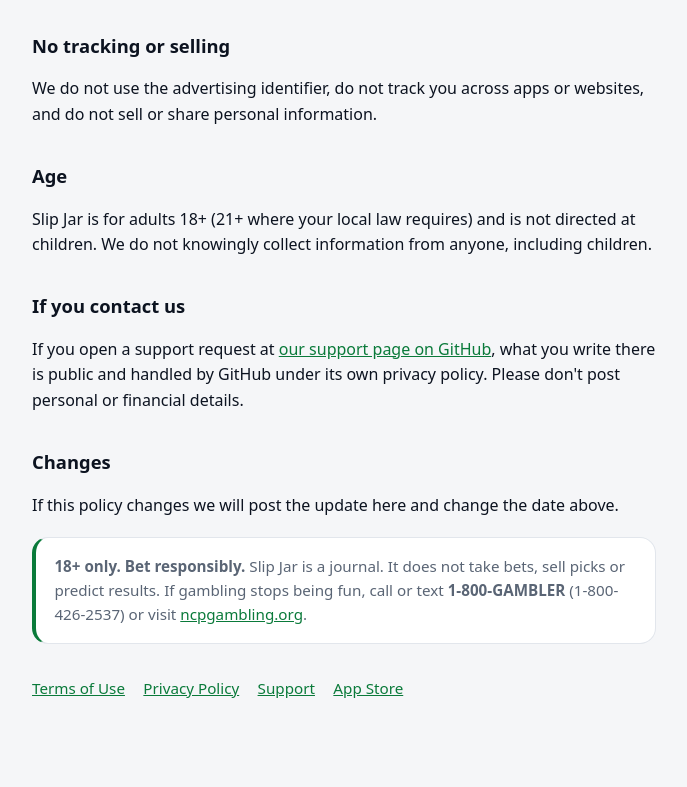
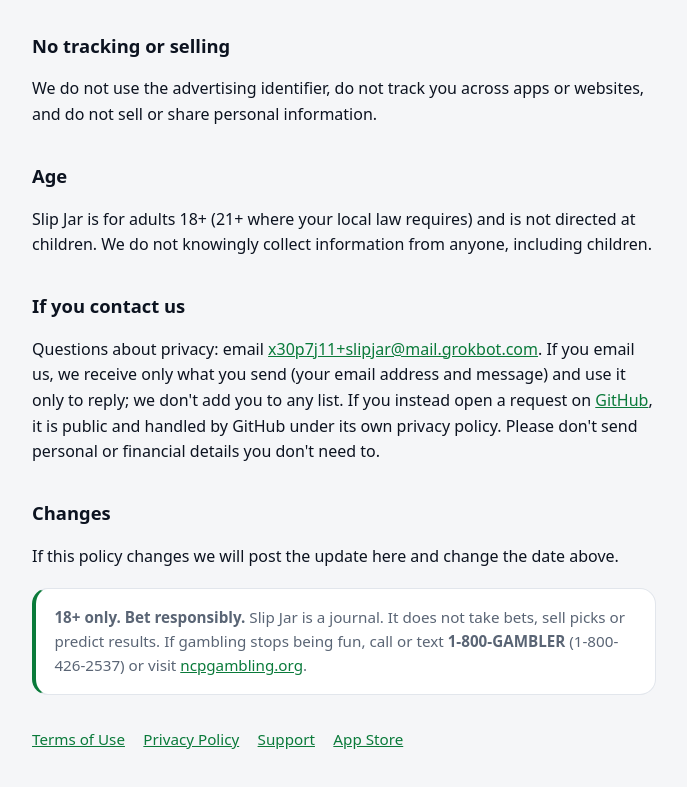
Before and after one commit to TBx55/slipjar-legal, a plain HTML site: page privacy/index.html in a window 1280 px wide. Shown: the part 992-1779 px from the top of the page, without its empty margins (296-983 px from the left). Drawn offline with Linux system fonts and the light colour scheme.

Commit message:
Add support email

```diff
--- a/privacy/index.html
+++ b/privacy/index.html
@@ -23,7 +23,7 @@ h1{font-weight:800;font-size:2rem;letter-spacing:-.03em;margin:0 0 .5rem}h2{font
 <h2>Age</h2>
 <p>Slip Jar is for adults 18+ (21+ where your local law requires) and is not directed at children. We do not knowingly collect information from anyone, including children.</p>
 <h2>If you contact us</h2>
-<p>If you open a support request at <a href="https://github.com/TBx55/slipjar-legal/issues">our support page on GitHub</a>, what you write there is public and handled by GitHub under its own privacy policy. Please don't post personal or financial details.</p>
+<p>Questions about privacy: email <a href="mailto:x30p7j11+slipjar@mail.grokbot.com">x30p7j11+slipjar@mail.grokbot.com</a>. If you email us, we receive only what you send (your email address and message) and use it only to reply; we don't add you to any list. If you instead open a request on <a href="https://github.com/TBx55/slipjar-legal/issues">GitHub</a>, it is public and handled by GitHub under its own privacy policy. Please don't send personal or financial details you don't need to.</p>
 <h2>Changes</h2><p>If this policy changes we will post the update here and change the date above.</p>
 <div class="note rg"><p style="margin:0"><strong>18+ only. Bet responsibly.</strong> Slip Jar is a journal. It does not take bets, sell picks or predict results. If gambling stops being fun, call or text <strong>1-800-GAMBLER</strong> (1-800-426-2537) or visit <a href="https://www.ncpgambling.org/">ncpgambling.org</a>.</p></div>
 <nav class="links"><a href="https://tbx55.github.io/slipjar-legal/terms/">Terms of Use</a><a href="https://tbx55.github.io/slipjar-legal/privacy/">Privacy Policy</a><a href="https://tbx55.github.io/slipjar-legal/support/">Support</a><a href="https://apps.apple.com/app/id6838446741">App Store</a></nav></main></body></html>
```
Also changed, not shown: support/index.html (+1 -1 lines), terms/index.html (+1 -0 lines).
